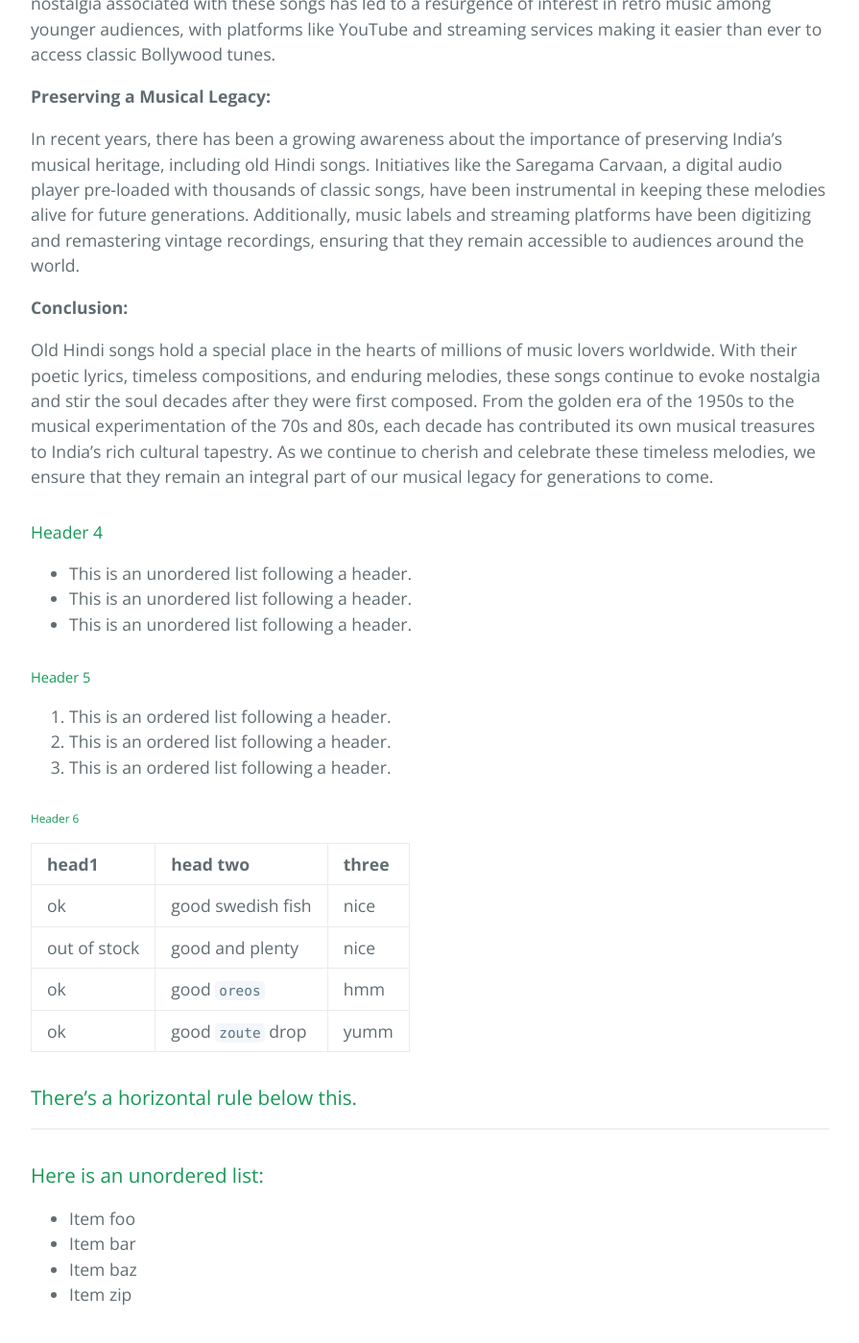
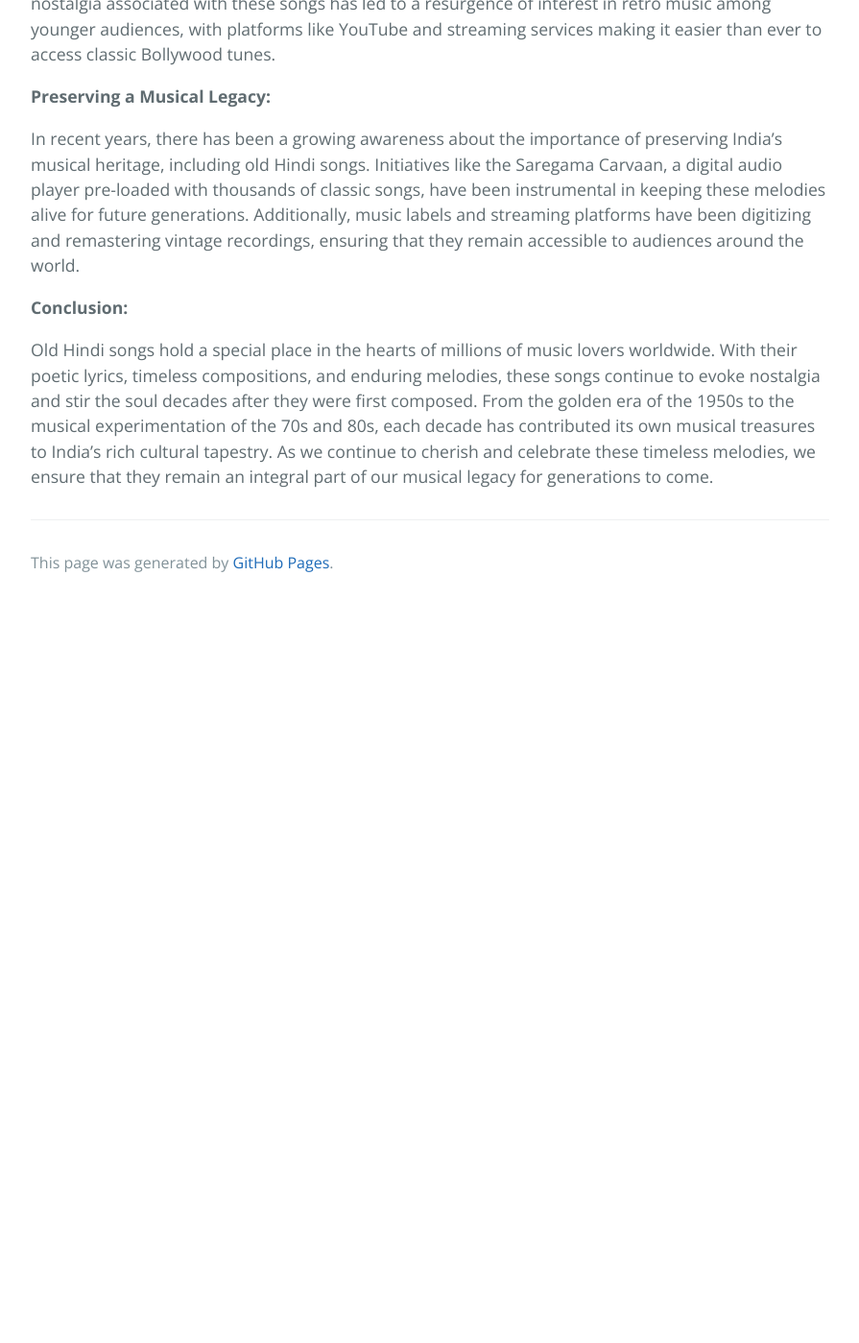
Before and after one commit to oldhindisongs/oldhindisongs.github.io, a Jekyll site: the page built from index.md, in a window 1280 px wide and 1400 px high, scrolled down 1383 px. Shown: the whole window at 96% size, without its empty margins (192-1087 px from the left). Built offline with Jekyll 4.4.1, drawn with Linux system fonts in a browser that asks for light colours; after the commit the page ends 2013 px from its top, so only the background shows below that; some of the changed text lies outside the part shown.

Commit message:
Update index.md

````diff
--- a/index.md
+++ b/index.md
@@ -5,111 +5,26 @@ layout: default
 
 In the realm of music, few things evoke nostalgia and stir the soul quite like old Hindi songs. These melodies, often characterized by their poetic lyrics and timeless compositions, have left an indelible mark on the cultural landscape of India. From the golden era of the 1950s to the melodious tunes of the 90s, each decade has gifted us with musical treasures that continue to resonate with audiences of all generations. In this blog post, we delve into the enduring charm of old Hindi songs and explore why they hold a special place in our hearts.
 
-**The Golden Era of Bollywood Music:**
+<b>The Golden Era of Bollywood Music:</b>
 
 The 1950s and 60s are often referred to as the golden era of Bollywood music, and for good reason. This period saw the emergence of legendary composers like S.D. Burman, Shankar-Jaikishan, and R.D. Burman, who crafted melodies that have stood the test of time. Songs like "Pyar Hua Ikrar Hua" from the movie Shree 420 and "Mera Joota Hai Japani" from Raj Kapoor's Awara are still cherished by music lovers worldwide. The era also witnessed the rise of iconic playback singers such as Lata Mangeshkar, Mohammad Rafi, and Kishore Kumar, whose voices brought these compositions to life.
 
-**Poetic Lyrics and Timeless Compositions:**
+<b>Poetic Lyrics and Timeless Compositions:</b>
 
 One of the defining characteristics of old Hindi songs is their poetic lyrics. Composers often collaborated with renowned lyricists like Sahir Ludhianvi, Shailendra, and Gulzar to create songs that were not just melodious but also rich in meaning. Whether it's the soulful rendition of love, the celebration of life, or the expression of sorrow, these songs capture the myriad emotions of the human experience. Coupled with timeless compositions that blend Indian classical music with western influences, these songs have a universal appeal that transcends generations.
 
-**The Era of Musical Innovation:**
+<b>The Era of Musical Innovation:</b>
 
 The 70s and 80s witnessed a period of musical innovation in Bollywood, with composers experimenting with new sounds and styles. From the disco beats of "Ae Mere Humsafar" to the folk-inspired melodies of "Dum Maro Dum," this era saw a diverse range of musical influences making their way into Hindi film music. Composers like R.D. Burman and Kalyanji-Anandji pushed the boundaries of traditional film music, creating songs that were ahead of their time yet deeply rooted in Indian musical traditions.
 
-**Impact on Popular Culture:**
+<b>Impact on Popular Culture:</b>
 
 Old Hindi songs have not only left an indelible mark on the music industry but have also influenced popular culture in myriad ways. From inspiring dance routines in Bollywood films to being sampled in contemporary music, these melodies continue to find new avenues of expression. Moreover, the nostalgia associated with these songs has led to a resurgence of interest in retro music among younger audiences, with platforms like YouTube and streaming services making it easier than ever to access classic Bollywood tunes.
 
-**Preserving a Musical Legacy:**
+<b>Preserving a Musical Legacy:</b>
 
 In recent years, there has been a growing awareness about the importance of preserving India's musical heritage, including old Hindi songs. Initiatives like the Saregama Carvaan, a digital audio player pre-loaded with thousands of classic songs, have been instrumental in keeping these melodies alive for future generations. Additionally, music labels and streaming platforms have been digitizing and remastering vintage recordings, ensuring that they remain accessible to audiences around the world.
 
-**Conclusion:**
+<b>Conclusion:</b>
 
 Old Hindi songs hold a special place in the hearts of millions of music lovers worldwide. With their poetic lyrics, timeless compositions, and enduring melodies, these songs continue to evoke nostalgia and stir the soul decades after they were first composed. From the golden era of the 1950s to the musical experimentation of the 70s and 80s, each decade has contributed its own musical treasures to India's rich cultural tapestry. As we continue to cherish and celebrate these timeless melodies, we ensure that they remain an integral part of our musical legacy for generations to come.
-
-#### Header 4
-
-*   This is an unordered list following a header.
-*   This is an unordered list following a header.
-*   This is an unordered list following a header.
-
-##### Header 5
-
-1.  This is an ordered list following a header.
-2.  This is an ordered list following a header.
-3.  This is an ordered list following a header.
-
-###### Header 6
-
-| head1        | head two          | three |
-|:-------------|:------------------|:------|
-| ok           | good swedish fish | nice  |
-| out of stock | good and plenty   | nice  |
-| ok           | good `oreos`      | hmm   |
-| ok           | good `zoute` drop | yumm  |
-
-### There's a horizontal rule below this.
-
-* * *
-
-### Here is an unordered list:
-
-*   Item foo
-*   Item bar
-*   Item baz
-*   Item zip
-
-### And an ordered list:
-
-1.  Item one
-1.  Item two
-1.  Item three
-1.  Item four
-
-### And a nested list:
-
-- level 1 item
-  - level 2 item
-  - level 2 item
-    - level 3 item
-    - level 3 item
-- level 1 item
-  - level 2 item
-  - level 2 item
-  - level 2 item
-- level 1 item
-  - level 2 item
-  - level 2 item
-- level 1 item
-
-### Small image
-
-![Octocat](https://github.githubassets.com/images/icons/emoji/octocat.png)
-
-### Large image
-
-![Branching](https://guides.github.com/activities/hello-world/branching.png)
-
-
-### Definition lists can be used with HTML syntax.
-
-<dl>
-<dt>Name</dt>
-<dd>Godzilla</dd>
-<dt>Born</dt>
-<dd>1952</dd>
-<dt>Birthplace</dt>
-<dd>Japan</dd>
-<dt>Color</dt>
-<dd>Green</dd>
-</dl>
-
-```
-Long, single-line code blocks should not wrap. They should horizontally scroll if they are too long. This line should be long enough to demonstrate this.
-```
-
-```
-The final element.
-```
````
